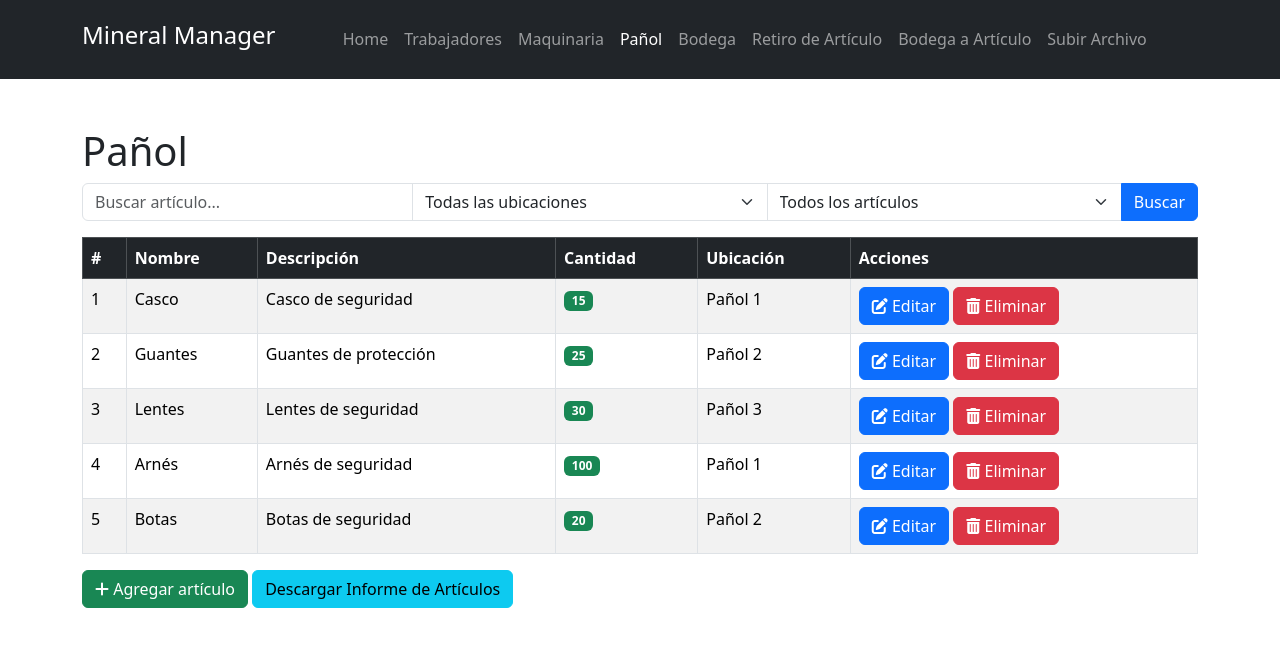
After one commit to y-jeff/MineralManager, a Django app: a page that uses templates/panol.html in a window 1280 px wide. The commit adds this page. Shown: the top 647 px of the page. Run offline with Django 4.2, Linux system fonts and the light colour scheme; a user stored in the database is signed in; data comes from the database, SQL or seed files in the repository; both versions use the stored data as it was after the commit; some libraries are stand-ins or nearby versions.

Commit message:
Actualizacion de pañol

```diff
--- a/MineralApp/forms.py
+++ b/MineralApp/forms.py
@@ -1,4 +1,17 @@
 from django import forms
+from .models import ArticuloPanol, ArticuloBodega
 
+#Formulario para subir archivos
 class UploadFileForm(forms.Form):
     file = forms.FileField(label='Selecciona un archivo')
+
+#Formulario de Articulo en Bodega
+class ArticuloBodegaForm(forms.ModelForm):
+    class Meta:
+        model = ArticuloBodega
+        fields = ['nombre_articulo', 'descripcion_articulo', 'cantidad', 'bodega']
+
+class ArticuloPanolForm(forms.ModelForm):
+    class Meta:
+        model = ArticuloPanol
+        fields = ['nombre_articulo', 'descripcion_articulo', 'cantidad', 'panol']
--- a/MineralApp/views.py
+++ b/MineralApp/views.py
@@ -1,4 +1,4 @@
-from django.shortcuts import render, redirect
+from django.shortcuts import render, redirect, get_object_or_404
 from django.contrib.auth import login, logout, authenticate
 from django.contrib.auth.decorators import login_required
 from django.http import HttpResponse
@@ -11,6 +11,12 @@ from .models import (
 )
 from datetime import datetime
 from django.core.exceptions import ValidationError
+from django.db.models import Q
+from .forms import ArticuloBodegaForm, ArticuloPanolForm
+from django.contrib import messages
+from reportlab.lib.pagesizes import letter
+from reportlab.pdfgen import canvas
+from io import BytesIO
 
 # Vista para inicio de sesión
 def login_signup_view(request):
@@ -33,12 +39,10 @@ def login_signup_view(request):
                 return render(request, 'login.html', {'error': 'Nombre de usuario o contraseña incorrectos.'})
     return render(request, 'login.html')
 
-
 # Página Principal
 @login_required
 def index(request):
     return render(request, 'index.html')
-
 
 # Vista de carga de CSV
 @login_required
@@ -69,148 +73,119 @@ def upload_csv(request):
         return redirect('upload_success')
     return render(request, 'upload.html')
 
-
 # Página de éxito de carga
 @login_required
 def upload_success(request):
     return render(request, 'upload_success.html', {'message': 'Archivos subidos correctamente.'})
 
+# Funciones para procesar cada CSV (se mantienen sin cambios)
+# [...]
 
-# Funciones para procesar cada CSV
-def handle_trabajadores_csv(file):
-    reader = csv.DictReader(file.read().decode('utf-8').splitlines())
-    for row in reader:
-        area, _ = Area.objects.get_or_create(nombre_area=row['Area'])
-        cargo, _ = Cargo.objects.get_or_create(nombre_cargo=row['Cargo'])
-        jornada, _ = Jornada.objects.get_or_create(tipo_jornada=row['Jornada'])
-        turno, _ = Turno.objects.get_or_create(tipo_turno=row['Turno'])
-        horario, _ = Horario.objects.get_or_create(ciclo=row['Ciclo'])
-        Trabajador.objects.update_or_create(
-            rut=row['RUT'],
-            defaults={
-                'nombre_trabajador': row['Nombre'],
-                'area': area,
-                'cargo': cargo,
-                'jornada': jornada,
-                'turno': turno,
-                'horario': horario,
-                'horas_esperadas_totales': row['Horas']
-            }
+# Vista de Pañol
+@login_required
+def panol_view(request):
+    search_query = request.GET.get('q', '')
+    ubicacion_id = request.GET.get('ubicacion', '')
+    cantidad_filtro = request.GET.get('cantidad_filtro', '')
+
+    articulos = ArticuloPanol.objects.all()
+
+    # Filtro por búsqueda
+    if search_query:
+        articulos = articulos.filter(
+            Q(nombre_articulo__icontains=search_query) |
+            Q(descripcion_articulo__icontains=search_query)
         )
 
+    # Filtro por ubicación
+    if ubicacion_id:
+        articulos = articulos.filter(panol__id=ubicacion_id)
 
-def handle_capacitaciones_csv(file):
-    reader = csv.DictReader(file.read().decode('utf-8').splitlines())
-    for row in reader:
-        try:
-            trabajador = Trabajador.objects.get(rut=row['RUT'])
-            capacitacion, _ = Capacitacion.objects.get_or_create(
-                nombre_capacitacion=row['Capacitacion'],
-                es_renovable=(row.get('Renovable', 'No') == 'Sí')
-            )
-            fecha_inicio = parse_date(row.get('Fecha Inicio'))
-            fecha_fin = parse_date(row.get('Fecha Fin'))
+    # Filtro por cantidad
+    if cantidad_filtro == 'bajo':
+        articulos = articulos.filter(cantidad__lte=10, cantidad__gt=0)
+    elif cantidad_filtro == 'agotado':
+        articulos = articulos.filter(cantidad=0)
 
-            CapacitacionTrabajador.objects.update_or_create(
-                trabajador=trabajador,
-                capacitacion=capacitacion,
-                defaults={
-                    'fecha_inicio': fecha_inicio,
-                    'fecha_fin': fecha_fin
-                }
-            )
-        except Trabajador.DoesNotExist:
-            print(f"Error: Trabajador con RUT {row['RUT']} no encontrado.")
-        except ValidationError as e:
-            print(f"Error de validación: {e}")
+    # Procesar la creación de un artículo
+    if request.method == 'POST' and 'crear' in request.POST:
+        form = ArticuloPanolForm(request.POST)
+        if form.is_valid():
+            form.save()
+            messages.success(request, "Artículo agregado exitosamente.")
+            return redirect('pañol')
+        else:
+            print("Errores en el formulario de creación:", form.errors)
 
+    # Procesar la edición de un artículo
+    if 'editar_id' in request.GET:
+        articulo_editar = get_object_or_404(ArticuloPanol, id=request.GET['editar_id'])
+        edit_form = ArticuloPanolForm(request.POST or None, instance=articulo_editar)
+        if request.method == 'POST' and 'editar' in request.POST and edit_form.is_valid():
+            edit_form.save()
+            messages.success(request, "Artículo editado exitosamente.")
+            return redirect('pañol')
+        elif request.method == 'POST' and 'editar' in request.POST:
+            print("Errores en el formulario de edición:", edit_form.errors)
+    else:
+        edit_form = None
 
-def handle_articulo_panol_csv(file):
-    reader = csv.DictReader(file.read().decode('utf-8').splitlines())
-    for row in reader:
-        panol, _ = Panol.objects.get_or_create(nombre_panol=row['Pañol'])
-        ArticuloPanol.objects.update_or_create(
-            panol=panol,
-            nombre_articulo=row['Nombre Articulo'],
-            defaults={
-                'descripcion_articulo': row['Descripción'],
-                'cantidad': row['Cantidad']
-            }
-        )
+    # Procesar la eliminación de un artículo
+    if 'eliminar_id' in request.GET:
+        articulo_eliminar = get_object_or_404(ArticuloPanol, id=request.GET['eliminar_id'])
+        if request.method == 'POST' and 'eliminar' in request.POST:
+            articulo_eliminar.delete()
+            messages.success(request, "Artículo eliminado exitosamente.")
+            return redirect('pañol')
 
+    # Para filtros de advertencia de artículos bajos
+    advertencias = ArticuloPanol.objects.filter(cantidad__lte=10)
+    panoles = Panol.objects.all()
 
-def handle_articulo_bodega_csv(file):
-    reader = csv.DictReader(file.read().decode('utf-8').splitlines())
-    for row in reader:
-        bodega, _ = Bodega.objects.get_or_create(nombre_bodega=row['Bodega'])
-        ArticuloBodega.objects.update_or_create(
-            bodega=bodega,
-            nombre_articulo=row['Nombre Articulo'],
-            defaults={
-                'descripcion_articulo': row['Descripción'],
-                'cantidad': row['Cantidad']
-            }
-        )
+    context = {
+        'articulos': articulos,
+        'panoles': panoles,
+        'search_query': search_query,
+        'ubicacion_id': ubicacion_id,
+        'cantidad_filtro': cantidad_filtro,
+        'advertencias': advertencias,
+        'form': ArticuloPanolForm(),
+        'edit_form': edit_form,
+    }
 
+    return render(request, 'panol.html', context)
 
-def handle_maquinarias_csv(file):
-    reader = csv.DictReader(file.read().decode('utf-8').splitlines())
-    for row in reader:
-        area, _ = Area.objects.get_or_create(nombre_area=row['Area'])
-        Maquinaria.objects.update_or_create(
-            codigo_maquinaria=row['Código'],
-            defaults={
-                'nombre_maquinaria': row['Nombre Maquinaria'],
-                'fecha_adquisicion': parse_date(row['Fecha Adquisición']),
-                'estado': row['Estado'],
-                'area': area
-            }
-        )
+# Vista para descargar informe en PDF
+@login_required
+def descargar_informe(request):
+    # Filtramos los artículos con cantidad baja
+    articulos_bajos = ArticuloPanol.objects.filter(cantidad__lte=10)
 
+    # Configuramos el PDF
+    buffer = BytesIO()
+    pdf = canvas.Canvas(buffer, pagesize=letter)
+    pdf.setTitle("Informe de Artículos Bajos en Stock")
 
-def handle_mantenimientos_csv(file):
-    reader = csv.DictReader(file.read().decode('utf-8').splitlines())
-    for row in reader:
-        try:
-            maquinaria = Maquinaria.objects.get(codigo_maquinaria=row['Código'])
-            MantenimientoMaquinaria.objects.update_or_create(
-                maquinaria=maquinaria,
-                fecha_mantenimiento=parse_date(row['Fecha Mantenimiento']),
-                defaults={
-                    'descripcion': row['Descripción'],
-                    'realizado_por': row['Realizado Por']
-                }
-            )
-        except Maquinaria.DoesNotExist:
-            print(f"Error: Maquinaria con código {row['Código']} no encontrada.")
+    # Título del informe
+    pdf.setFont("Helvetica-Bold", 16)
+    pdf.drawString(72, 750, "Informe de Artículos Bajos en Stock")
+    pdf.setFont("Helvetica", 12)
+    pdf.drawString(72, 730, "Lista de artículos con stock bajo o agotado:")
 
+    # Contenido del informe
+    y = 700
+    for articulo in articulos_bajos:
+        pdf.drawString(72, y, f"Nombre: {articulo.nombre_articulo} | Descripción: {articulo.descripcion_articulo} | "
+                              f"Cantidad: {articulo.cantidad} | Ubicación: {articulo.panol.nombre_panol}")
+        y -= 20
+        if y < 50:  # Si la posición `y` es baja, se añade una nueva página
+            pdf.showPage()
+            y = 750
 
-def handle_movimientos_csv(file):
-    reader = csv.DictReader(file.read().decode('utf-8').splitlines())
-    for row in reader:
-        try:
-            articulo = ArticuloBodega.objects.get(nombre_articulo=row['Nombre Articulo'])
-            origen = Bodega.objects.get(nombre_bodega=row['Bodega Origen'])
-            destino = Panol.objects.get(nombre_panol=row['Pañol Destino'])
-            fecha_movimiento = parse_date(row['Fecha Movimiento'], default_today=True)
+    pdf.save()
 
-            MovimientoArticulo.objects.create(
-                articulo=articulo,
-                origen=origen,
-                destino=destino,
-                cantidad=int(row['Cantidad']),
-                fecha_movimiento=fecha_movimiento,
-                motivo=row.get('Motivo', '')
-            )
-        except (ArticuloBodega.DoesNotExist, Bodega.DoesNotExist, Panol.DoesNotExist) as e:
-            print(f"Error: {e}")
-
-
-# Helper function to parse dates and handle empty values
-def parse_date(date_str, default_today=False):
-    if date_str:
-        try:
-            return datetime.strptime(date_str, "%Y-%m-%d").date()
-        except ValueError:
-            raise ValidationError(f"Fecha inválida: {date_str}")
-    return datetime.today().date() if default_today else None
+    # Enviar el PDF como respuesta
+    buffer.seek(0)
+    response = HttpResponse(buffer, content_type='application/pdf')
+    response['Content-Disposition'] = 'attachment; filename="informe_articulos_bajos.pdf"'
+    return response
--- a/MineralManager/urls.py
+++ b/MineralManager/urls.py
@@ -47,4 +47,10 @@ urlpatterns = [
 
     # Vista de "Acceso Denegado"
     path('access_denied/', access_denied, name='access_denied'),
+
+    # Vistas de inventario
+    path('pañol/', views.panol_view, name='pañol'),
+    path('panol/descargar_informe/', views.descargar_informe, name='descargar_informe'),
+
+
 ]
--- /dev/null
+++ b/templates/panol.html
@@ -0,0 +1,234 @@
+<!doctype html>
+<html lang="es">
+<head>
+    {% load static %}
+    <meta charset="UTF-8">
+    <meta name="viewport" content="width=device-width, initial-scale=1.0">
+    <title>Pañol - Mineral Manager</title>
+    <link rel="stylesheet" href="https://cdn.jsdelivr.net/npm/bootstrap@5.3.2/dist/css/bootstrap.min.css">
+    <script src="https://kit.fontawesome.com/a076d05399.js" crossorigin="anonymous"></script>
+    <link href="{% static 'CSS/index_style.css' %}" rel="stylesheet" />
+    <link href="{% static 'CSS/logout_style.css' %}" rel="stylesheet" />
+</head>
+<body>
+    <header>
+        <nav class="navbar navbar-expand-lg navbar-dark bg-dark px-0 py-3">
+            <div class="container-xl">
+                <a class="navbar-brand" href="/home"><h4>Mineral Manager</h4></a>
+                <button class="navbar-toggler" type="button" data-bs-toggle="collapse" data-bs-target="#navbarCollapse" aria-controls="navbarCollapse" aria-expanded="false" aria-label="Toggle navigation">
+                    <span class="navbar-toggler-icon"></span>
+                </button>
+                <div class="collapse navbar-collapse" id="navbarCollapse">
+                    <div class="navbar-nav mx-lg-auto">
+                        <a class="nav-item nav-link" href="/home">Home</a>
+                        <a class="nav-item nav-link" href="#">Trabajadores</a>
+                        <a class="nav-item nav-link" href="#">Maquinaria</a>
+                        <a class="nav-item nav-link active" href="/pañol">Pañol</a>
+                        <a class="nav-item nav-link" href="#">Bodega</a>
+                        <a class="nav-item nav-link" href="#">Retiro de Artículo</a>
+                        <a class="nav-item nav-link" href="#">Bodega a Artículo</a>
+                        <a class="nav-item nav-link" href="/upload">Subir Archivo</a>
+                    </div>
+                </div>
+            </div>
+        </nav>
+    </header>
+
+    <main class="container mt-5">
+        <h1>Pañol</h1>
+
+        {% if advertencias %}
+        <div class="alert alert-warning">
+            <strong>Advertencia:</strong> Algunos artículos tienen cantidad baja o están agotados.
+            <ul>
+                {% for articulo in advertencias %}
+                    <li>{{ articulo.nombre_articulo }} ({{ articulo.cantidad }} en stock)</li>
+                {% endfor %}
+            </ul>
+        </div>
+        {% endif %}
+
+        <!-- Filtros y búsqueda en una sola línea -->
+        <form method="GET" class="form-inline mb-3">
+            <div class="input-group">
+                <input type="text" name="q" class="form-control" placeholder="Buscar artículo..." value="{{ search_query }}">
+
+                <select class="form-select" name="ubicacion">
+                    <option value="">Todas las ubicaciones</option>
+                    {% for panol in panoles %}
+                        <option value="{{ panol.id }}" {% if panol.id|stringformat:"s" == ubicacion_id %}selected{% endif %}>{{ panol.nombre_panol }}</option>
+                    {% endfor %}
+                </select>
+
+                <select class="form-select" name="cantidad_filtro">
+                    <option value="">Todos los artículos</option>
+                    <option value="bajo" {% if cantidad_filtro == 'bajo' %}selected{% endif %}>Bajo en stock</option>
+                    <option value="agotado" {% if cantidad_filtro == 'agotado' %}selected{% endif %}>Agotado</option>
+                </select>
+
+                <button class="btn btn-primary" type="submit">Buscar</button>
+            </div>
+        </form>
+
+        <!-- Tabla de inventario -->
+        <table class="table table-bordered table-striped mt-3">
+            <thead class="table-dark">
+                <tr>
+                    <th>#</th>
+                    <th>Nombre</th>
+                    <th>Descripción</th>
+                    <th>Cantidad</th>
+                    <th>Ubicación</th>
+                    <th>Acciones</th>
+                </tr>
+            </thead>
+            <tbody>
+                {% for articulo in articulos %}
+                <tr>
+                    <td>{{ forloop.counter }}</td>
+                    <td>{{ articulo.nombre_articulo }}</td>
+                    <td>{{ articulo.descripcion_articulo }}</td>
+                    <td>
+                        {% if articulo.cantidad > 10 %}
+                            <span class="badge bg-success">{{ articulo.cantidad }}</span>
+                        {% elif articulo.cantidad > 0 %}
+                            <span class="badge bg-warning">{{ articulo.cantidad }}</span>
+                        {% else %}
+                            <span class="badge bg-danger">Agotado</span>
+                        {% endif %}
+                    </td>
+                    <td>{{ articulo.panol.nombre_panol|default:"No asignado" }}</td>
+                    <td>
+                        <button class="btn btn-primary" data-bs-toggle="modal" data-bs-target="#editModal{{ articulo.id }}">
+                            <i class="fas fa-edit"></i> Editar
+                        </button>
+                        <button class="btn btn-danger" data-bs-toggle="modal" data-bs-target="#deleteModal{{ articulo.id }}">
+                            <i class="fas fa-trash-alt"></i> Eliminar
+                        </button>
+                    </td>
+                </tr>
+
+                <!-- Modal para edición -->
+                <div class="modal fade" id="editModal{{ articulo.id }}" tabindex="-1">
+                    <div class="modal-dialog">
+                        <div class="modal-content">
+                            <form method="POST" action="?editar_id={{ articulo.id }}">
+                                {% csrf_token %}
+                                <div class="modal-header">
+                                    <h5 class="modal-title">Editar artículo</h5>
+                                    <button type="button" class="btn-close" data-bs-dismiss="modal"></button>
+                                </div>
+                                <div class="modal-body">
+                                    <input type="hidden" name="editar" value="1">
+                                    <div class="mb-3">
+                                        <label class="form-label">Nombre</label>
+                                        <input type="text" class="form-control" name="nombre_articulo" value="{{ articulo.nombre_articulo }}">
+                                    </div>
+                                    <div class="mb-3">
+                                        <label class="form-label">Descripción</label>
+                                        <input type="text" class="form-control" name="descripcion_articulo" value="{{ articulo.descripcion_articulo }}">
+                                    </div>
+                                    <div class="mb-3">
+                                        <label class="form-label">Cantidad</label>
+                                        <input type="number" class="form-control" name="cantidad" value="{{ articulo.cantidad }}">
+                                    </div>
+                                    <div class="mb-3">
+                                        <label class="form-label">Ubicación</label>
+                                        <select class="form-select" name="panol" required>
+                                            {% for panol in panoles %}
+                                                <option value="{{ panol.id }}" {% if panol.id == articulo.panol.id %}selected{% endif %}>{{ panol.nombre_panol }}</option>
+                                            {% endfor %}
+                                        </select>
+                                    </div>
+                                </div>
+                                <div class="modal-footer">
+                                    <button type="button" class="btn btn-secondary" data-bs-dismiss="modal">Cerrar</button>
+                                    <button type="submit" class="btn btn-primary">Guardar cambios</button>
+                                </div>
+                            </form>
+                        </div>
+                    </div>
+                </div>
+
+                <!-- Modal para eliminación -->
+                <div class="modal fade" id="deleteModal{{ articulo.id }}" tabindex="-1">
+                    <div class="modal-dialog">
+                        <div class="modal-content">
+                            <form method="POST" action="?eliminar_id={{ articulo.id }}">
+                                {% csrf_token %}
+                                <input type="hidden" name="eliminar" value="1">
+                                <div class="modal-header">
+                                    <h5 class="modal-title">Eliminar artículo</h5>
+                                    <button type="button" class="btn-close" data-bs-dismiss="modal"></button>
+                                </div>
+                                <div class="modal-body">
+                                    <p>¿Estás seguro de que deseas eliminar el artículo "{{ articulo.nombre_articulo }}"?</p>
+                                </div>
+                                <div class="modal-footer">
+                                    <button type="button" class="btn btn-secondary" data-bs-dismiss="modal">Cancelar</button>
+                                    <button type="submit" class="btn btn-danger">Eliminar</button>
+                                </div>
+                            </form>
+                        </div>
+                    </div>
+                </div>
+                {% endfor %}
+            </tbody>
+        </table>
+
+        <!-- Botón para agregar nuevo artículo -->
+        <button class="btn btn-success" data-bs-toggle="modal" data-bs-target="#addModal">
+            <i class="fas fa-plus"></i> Agregar artículo
+        </button>
+        <!-- Botón para descargar el informe de artículos bajos en stock -->
+        <a href="{% url 'descargar_informe' %}" class="btn btn-info">Descargar Informe de Artículos</a>
+
+        <!-- Modal para agregar nuevo artículo -->
+        <div class="modal fade" id="addModal" tabindex="-1">
+            <div class="modal-dialog">
+                <div class="modal-content">
+                    <form method="POST" action="?crear=1">
+                        {% csrf_token %}
+                        <div class="modal-header">
+                            <h5 class="modal-title">Agregar nuevo artículo</h5
+                                <button type="button" class="btn-close" data-bs-dismiss="modal"></button>
+                            </div>
+                            <div class="modal-body">
+                                <div class="mb-3">
+                                    <label for="nombre" class="form-label">Nombre</label>
+                                    <input type="text" class="form-control" name="nombre_articulo" required>
+                                </div>
+                                <div class="mb-3">
+                                    <label for="descripcion" class="form-label">Descripción</label>
+                                    <input type="text" class="form-control" name="descripcion_articulo" required>
+                                </div>
+                                <div class="mb-3">
+                                    <label for="cantidad" class="form-label">Cantidad</label>
+                                    <input type="number" class="form-control" name="cantidad" required>
+                                </div>
+                                <div class="mb-3">
+                                    <label class="form-label">Ubicación</label>
+                                    <select class="form-select" name="ubicacion" required>
+                                        <option value="">Selecciona una ubicación</option>
+                                        {% for panol in panoles %}
+                                            <option value="{{ panol.id }}">{{ panol.nombre_panol }}</option>
+                                        {% endfor %}
+                                    </select>
+                                </div>
+                            </div>
+                            <div class="modal-footer">
+                                <button type="button" class="btn btn-secondary" data-bs-dismiss="modal">Cerrar</button>
+                                <button type="submit" class="btn btn-success">Agregar artículo</button>
+                            </div>
+                        </form>
+                    </div>
+                </div>
+            </div>
+
+        </main>
+
+        <!-- Bootstrap JavaScript Libraries -->
+        <script src="https://cdn.jsdelivr.net/npm/@popperjs/core@2.11.8/dist/umd/popper.min.js" crossorigin="anonymous"></script>
+        <script src="https://cdn.jsdelivr.net/npm/bootstrap@5.3.2/dist/js/bootstrap.min.js" crossorigin="anonymous"></script>
+    </body>
+    </html>
```
Also changed, not shown: static/CSS/login_style.css (+30 -10 lines), templates/index.html (+7 -37 lines), templates/upload.html (+6 -31 lines), db.sqlite3.
